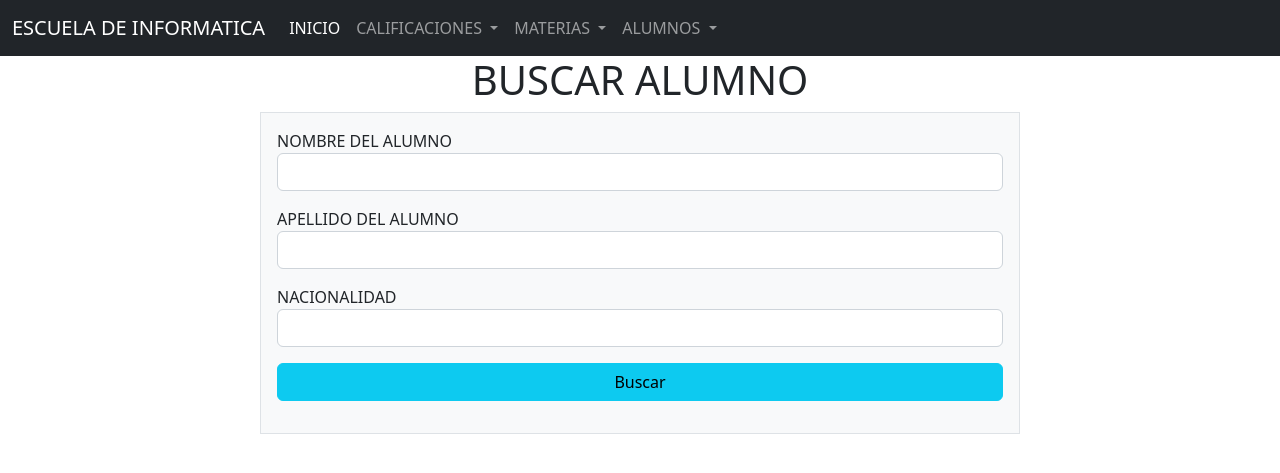
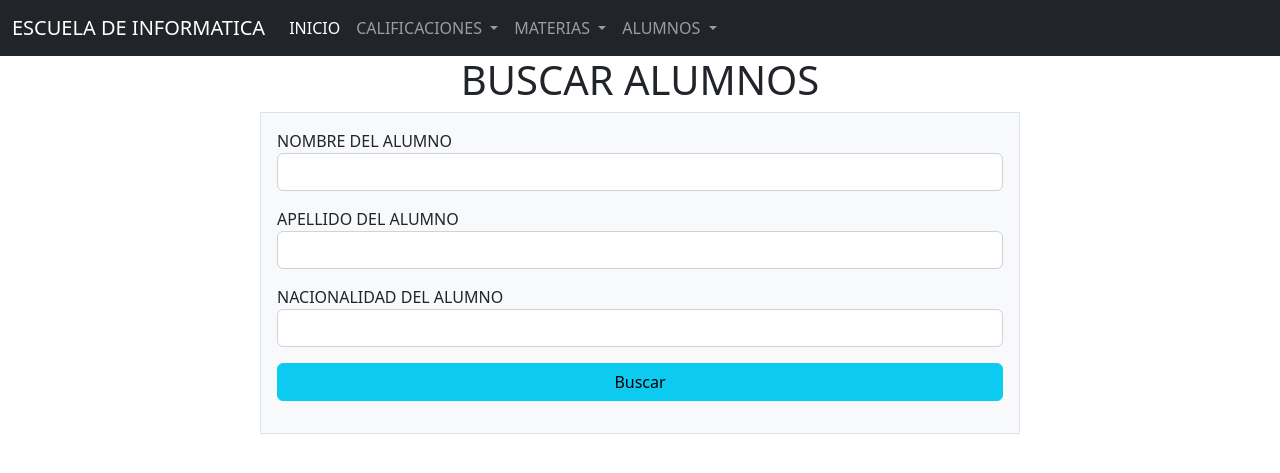
Before and after one commit to byron1614/final_rac, a PHP site: page /buscar.php in a window 1280 px wide. Shown: the top 473 px of the page. Run offline with PHP 8.4, Linux system fonts and the light colour scheme.

Commit message:
correccion del codigo

```diff
--- a/vistas/alumnos/buscar.php
+++ b/vistas/alumnos/buscar.php
@@ -1,7 +1,7 @@
 <?php include_once '../../includes/header.php'?>
 <?php include_once '../../includes/navbar.php'?>
     <div class="container">
-        <h1 class="text-center">BUSCAR ALUMNO</h1>
+        <h1 class="text-center">BUSCAR ALUMNOS</h1>
         <div class="row justify-content-center">
             <form action="/final_rac/controladores/alumnos/buscar.php" method="GET" class="col-lg-8 border bg-light p-3">
                 <div class="row mb-3">
@@ -18,7 +18,7 @@
                 </div>
                 <div class="row mb-3">
                     <div class="col">
-                        <label for="alum_nacionalidad">NACIONALIDAD</label>
+                        <label for="alum_nacionalidad">NACIONALIDAD DEL ALUMNO</label>
                         <input type="text" name="alum_nacionalidad" id="alum_nacionalidad" class="form-control">
                     </div>
                 </div>
```
